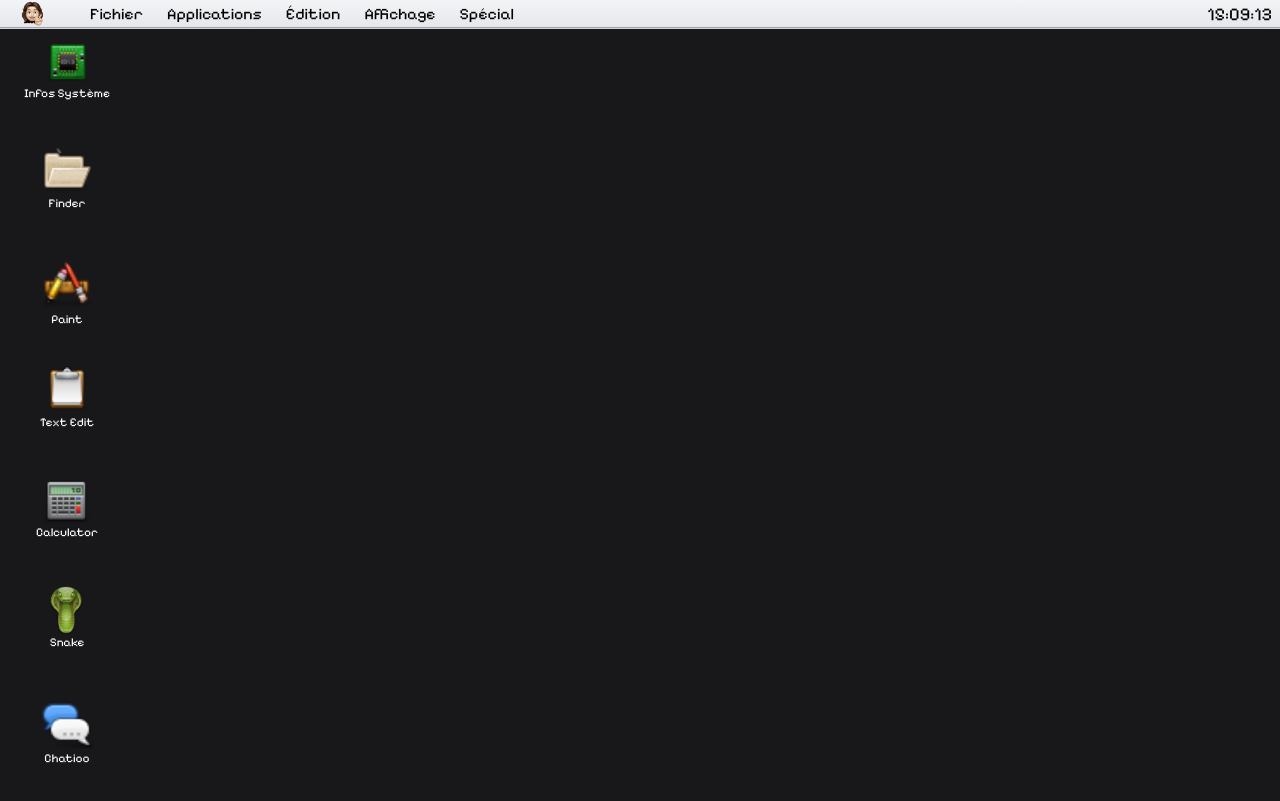
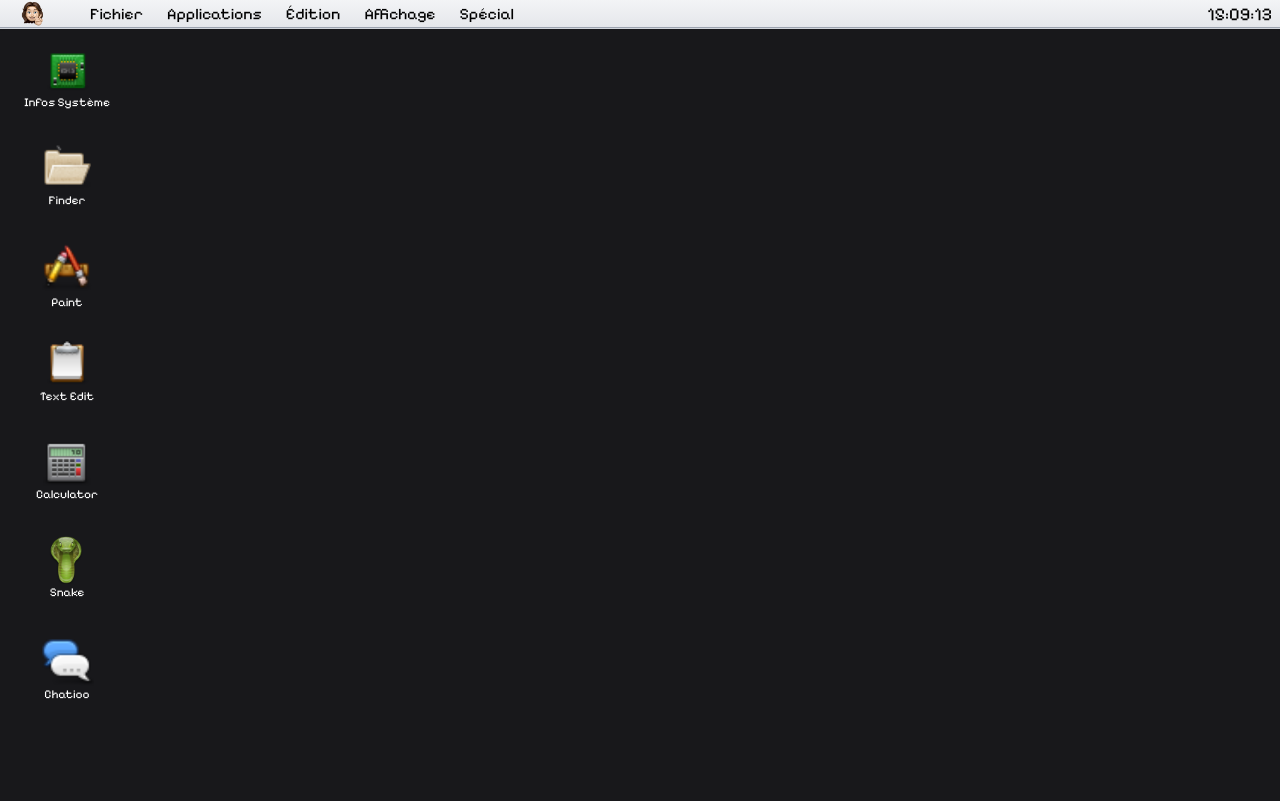
Before and after one commit to xonyis/portfolio-cv, a Next.js app: page /xonyisOs in a window 1280 px wide. Built offline with nearby package versions, Linux system fonts and the light colour scheme.

Commit message:
fix cell layout & size

```diff
--- a/components/xonyisOs/desktop.tsx
+++ b/components/xonyisOs/desktop.tsx
@@ -327,17 +327,20 @@ export function Desktop({ openAppTrigger }: DesktopProps) {
         >
             {/* Desktop Icons */}
             <div
-                className="absolute top-0 left-4 grid gap-x-6 gap-y-2 mb-1 font-pixelify"
+                className="absolute top-0 left-4 grid gap-x-6 gap-y-2 my-1 font-pixelify"
                 style={{
+                    display: "grid",
                     gridAutoFlow: "column",
-                    gridTemplateRows: "repeat(7, minmax(0, 1fr))", // 8 lignes max par colonne
+                    gridTemplateRows: "repeat(auto-fit, minmax(90px, 80px))", // Hauteur min 80px, s'adapte
+                    gridAutoRows: "minmax(80px, 1fr)", // Hauteur min 80px
                     height: "calc(100vh - 40px)",
-                    overflowY: "hidden",
+                    maxHeight: "calc(100vh - 100px)",
+                    overflowY: "auto",
                     overflowX: "auto"
                 }}
             >
                 <div
-                    className="flex flex-col items-center cursor-pointer hover:bg-white/20 p-2 rounded"
+                    className="flex flex-col justify-center items-center cursor-pointer hover:bg-white/20 p-2 rounded "
                     onDoubleClick={() => openWindow("infos")}
                 >
                     <Image
@@ -350,7 +353,7 @@ export function Desktop({ openAppTrigger }: DesktopProps) {
                     <span className="text-xs text-white w-full">Infos Système</span>
                 </div>
                 <div
-                    className="flex flex-col items-center cursor-pointer hover:bg-white/20 p-2 rounded"
+                    className="flex flex-col justify-center items-center cursor-pointer hover:bg-white/20 p-2 rounded"
                     onDoubleClick={() => openWindow("finder")}
                 >
                     <Image
@@ -363,7 +366,7 @@ export function Desktop({ openAppTrigger }: DesktopProps) {
                     <span className="text-xs text-white">Finder</span>
                 </div>
                 <div
-                    className="flex flex-col items-center cursor-pointer hover:bg-white/20 p-2 rounded"
+                    className="flex flex-col justify-center items-center cursor-pointer hover:bg-white/20 p-2 rounded"
                     onDoubleClick={() => openWindow("paint")}
                 >
                     <Image
@@ -377,7 +380,7 @@ export function Desktop({ openAppTrigger }: DesktopProps) {
                 </div>
 
                 <div
-                    className="flex flex-col items-center cursor-pointer hover:bg-white/20 p-2 rounded"
+                    className="flex flex-col justify-center items-center cursor-pointer hover:bg-white/20 p-2 rounded"
                     onDoubleClick={() => openWindow("textedit")}
                 >
                     <Image
@@ -391,7 +394,7 @@ export function Desktop({ openAppTrigger }: DesktopProps) {
                 </div>
 
                 <div
-                    className="flex flex-col items-center cursor-pointer hover:bg-white/20 p-2 rounded"
+                    className="flex flex-col justify-center items-center cursor-pointer hover:bg-white/20 p-2 rounded"
                     onDoubleClick={() => openWindow("calculator")}
                 >
                     <Image
@@ -404,7 +407,7 @@ export function Desktop({ openAppTrigger }: DesktopProps) {
                     <span className="text-xs text-white">Calculator</span>
                 </div>
                 <div
-                    className="flex flex-col items-center cursor-pointer hover:bg-white/20 p-2 rounded"
+                    className="flex flex-col justify-center items-center cursor-pointer hover:bg-white/20 p-2 rounded"
                     onDoubleClick={() => openWindow("snake")}
                 >
                     <Image
@@ -417,7 +420,7 @@ export function Desktop({ openAppTrigger }: DesktopProps) {
                     <span className="text-xs text-white">Snake</span>
                 </div>
                 <div
-                    className="flex flex-col items-center cursor-pointer hover:bg-white/20 p-2 rounded"
+                    className="flex flex-col justify-center items-center cursor-pointer hover:bg-white/20 p-2 rounded"
                     onDoubleClick={() => openWindow("chatioo")}
                 >
                     <Image
```
